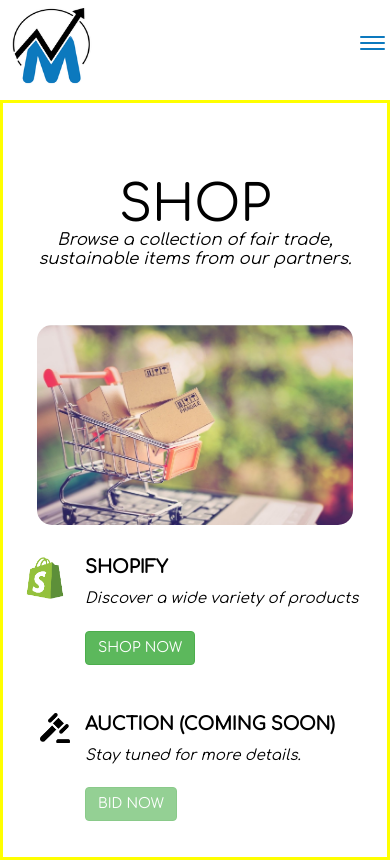
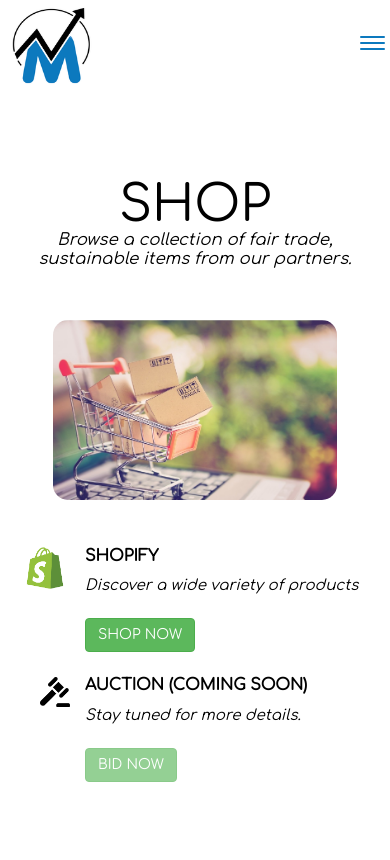
Before and after one commit to rphillipsosei/moonbeam-react, a React (Create React App) app: page /shop in a window 390 px wide. Shown: the top 860 px of the page. Built offline with nearby package versions, Linux system fonts and the light colour scheme.

Commit message:
adjust media queries, shop pg

```diff
--- a/src/pages/Shop.jsx
+++ b/src/pages/Shop.jsx
@@ -75,13 +75,14 @@
     height: 250px;
   }
   @media (max-width: 430px) {
-    height: 200px;
+    height: 180px;
+    margin-top: -3rem;
   }
 `;
 
 
 const ShopContent = styled.div`
-    border: 3px solid yellow;
+    // border: 3px solid yellow;
   // margin: 2rem 0;
   height: 90vh;
   padding: 1rem 0;
@@ -199,6 +200,9 @@
     @media (max-width: 550px) {
       font-size: 18px;
     }
+    @media (max-width: 430px) {
+      font-size: 16px;
+            }
   }
 `;
 const ShopifyIcon = styled.img`
@@ -229,6 +233,9 @@
   @media (max-width: 430px) {
   height: 30px;
   margin-right: 1.5rem;
+  @media (max-width: 430px) {
+    margin-top: -0.5rem;
+        }
       }
 `;
 
@@ -251,6 +258,11 @@
     }
     @media (max-width: 550px) {
       font-size: 18px;
+
     }
+    @media (max-width: 430px) {
+      margin-top: -0.5rem;
+      font-size: 16px;
+          }
   }
 `;
```
